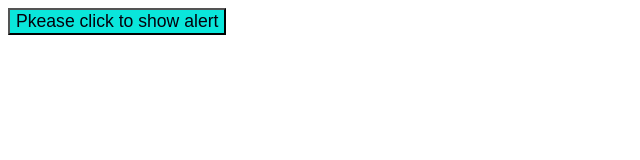
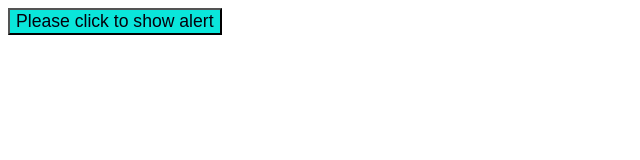
Before and after one commit to GoddessAdonai/goddessadonai.github.io, a plain HTML site: page Week05/hello/javascript.html in a window 1280 px wide. Shown: the full height of the page, 0-640 px from the left. Drawn offline with Linux system fonts and the light colour scheme.

Commit message:
Update javascript.html

```diff
--- a/Week05/hello/javascript.html
+++ b/Week05/hello/javascript.html
@@ -27,7 +27,7 @@
   </head>
   <body>
 
-    <button onClick = "showAlert()">Pkease click to show alert</button>
+    <button onClick = "showAlert()">Please click to show alert</button>
 
   </body>
 </html>
```
